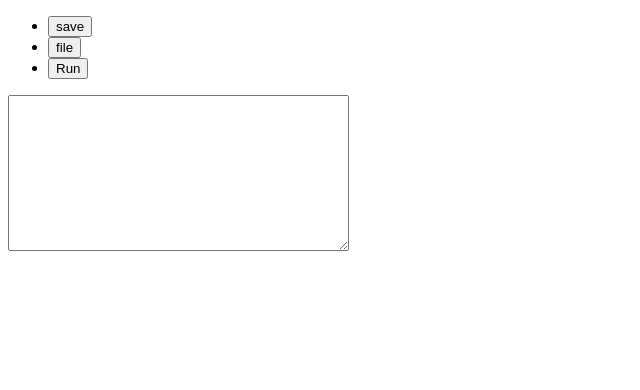
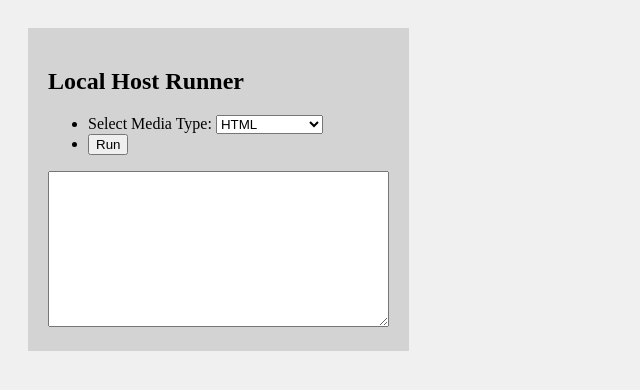
Before and after one commit to THEQUIETBOI/Data-link-bookmarklet, a plain HTML site: page source.html in a window 1280 px wide. Shown: the whole page, without its empty margins (0-640 px from the left). Drawn offline with Linux system fonts and the light colour scheme.

Commit message:
Update source.html

```diff
--- a/source.html
+++ b/source.html
@@ -1,22 +1,59 @@
 <!DOCTYPE html>
 <html lang="en">
 <head>
-    <link rel="stylesheet" href="stylesheet.css">
-    <script src="test.js"></script>
-    <div class="square">
-
-        <ul class="ds">
-
-            <li><button onclick='alert("hi");''>save</button></li>
-            <li><button>file</button></li>
-            <li><button onclick="">Run</button></li>
-
-        </ul>
-        <textarea name="lol" id="" cols="40" rows="10"></textarea>
-    </div>
+    <style>
+        body {
+            background-color: #f0f0f0;
+        }
+        #uiContainer {
+            background-color: #d3d3d3;
+            padding: 20px;
+            margin: 20px;
+            display: inline-block;
+        }
+    </style>
 </head>
 <body>
+    <div id="uiContainer">
+        <h2>Local Host Runner</h2>
+        <div class="square">
+            <ul class="ds">
+                <li>
+                    <label for="mediaType">Select Media Type:</label>
+                    <select id="mediaType">
+                        <option value="text/html">HTML</option>
+                        <option value="text/plain">Plain Text</option>
+                        <option value="image/jpeg">Image (JPEG)</option>
 
+                    </select>
+                </li>
+                <li><button onclick="runCode()">Run</button></li>
+            </ul>
+            <textarea id="codeTextarea" name="lol" cols="40" rows="10"></textarea>
+        </div>
+    </div>
 
+    <script>
+        function runCode() {
+            var codeTextarea = document.getElementById("codeTextarea");
+            var code = codeTextarea.value;
+            var mediaType = document.getElementById("mediaType").value;
+
+            // Create a Blob object from the code
+            var blob = new Blob([code], { type: mediaType });
+
+            // Create a Blob URL
+            var blobUrl = URL.createObjectURL(blob);
+
+            // Open the Blob URL in a new tab
+            var newTab = window.open();
+            newTab.document.write('<html><head><title>Result</title></head><body>');
+            newTab.document.write('<h2>Result</h2>');
+            newTab.document.write('<button onclick="window.close()">Close</button>');
+            newTab.document.write('<iframe width="500px" height="500px" src="' + blobUrl + '" frameborder="0"></iframe>');
+            newTab.document.write('</body></html>');
+            newTab.document.close();
+        }
+    </script>
 </body>
 </html>
```
